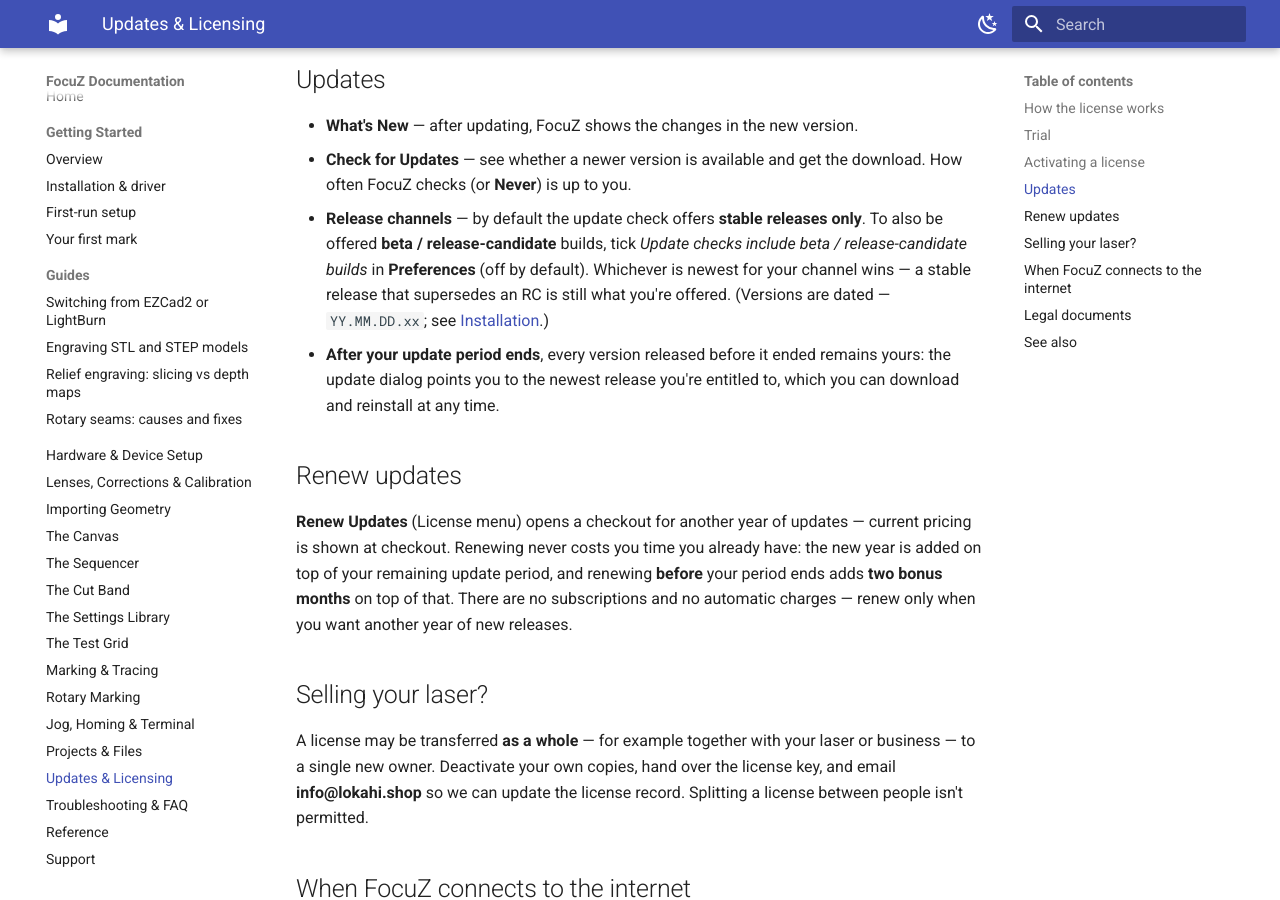
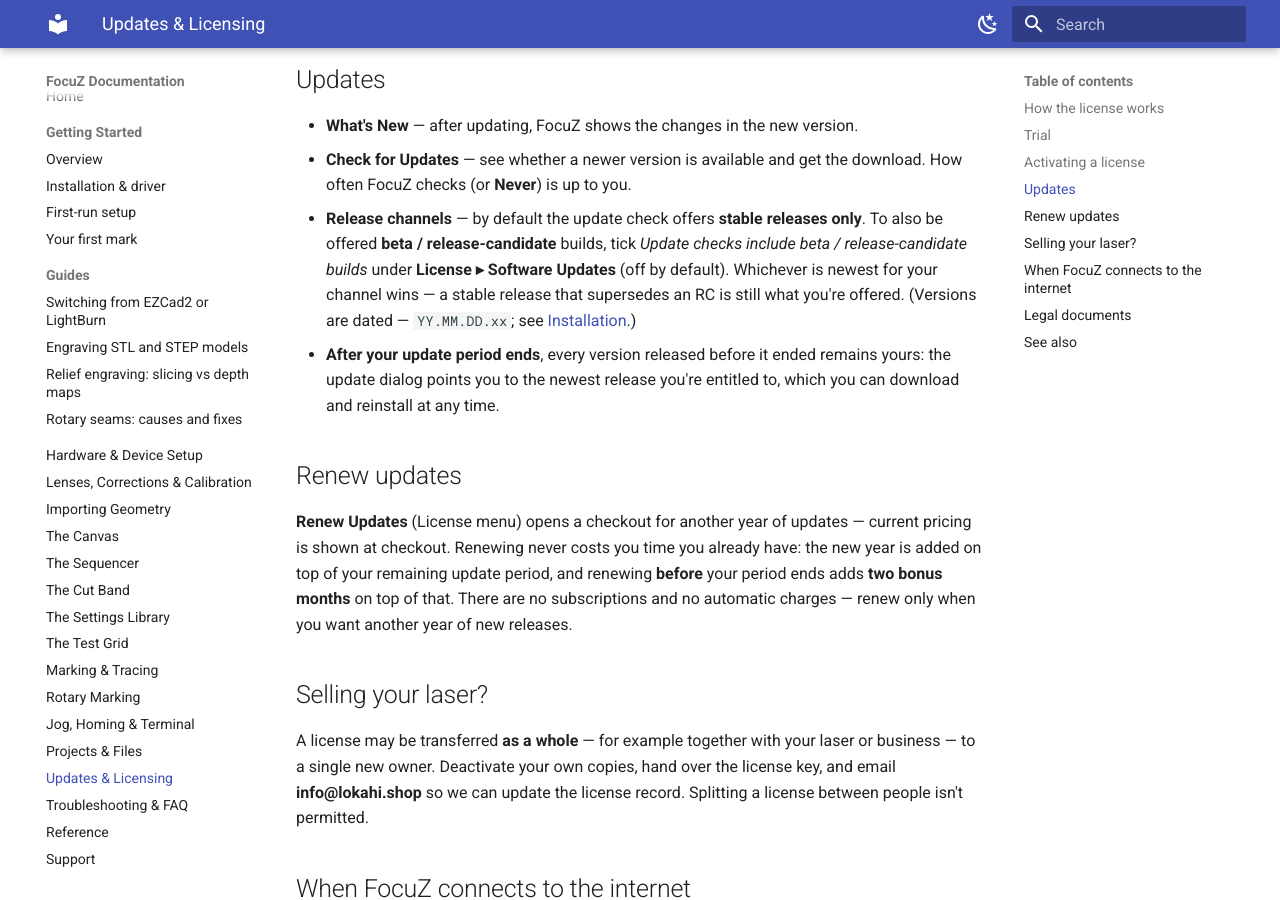
Before and after one commit to Lokahi-Shop/focuz-docs, an MkDocs documentation site: the page built from docs/updates-licensing.md, in a window 1280 px wide and 900 px high, scrolled down 1841 px. Built offline with MkDocs 1.6.1 and Material for MkDocs 9.7.7, drawn with Linux system fonts in a browser that asks for light colours.

Commit message:
Beta / RC opt-in moved to License > Software Updates
Co-Authored-By: Claude Opus 5.5 <noreply@anthropic.com>

```diff
--- a/docs/updates-licensing.md
+++ b/docs/updates-licensing.md
@@ -73,7 +73,7 @@ it with your saved key.
   often FocuZ checks (or **Never**) is up to you.
 - **Release channels** — by default the update check offers **stable releases only**. To also
   be offered **beta / release-candidate** builds, tick *Update checks include beta /
-  release-candidate builds* in **Preferences** (off by default). Whichever is newest for your
+  release-candidate builds* under **License ▸ Software Updates** (off by default). Whichever is newest for your
   channel wins — a stable release that supersedes an RC is still what you're offered.
   (Versions are dated — `YY.MM.DD.xx`; see
   [Installation](getting-started/installation.md).)
```
